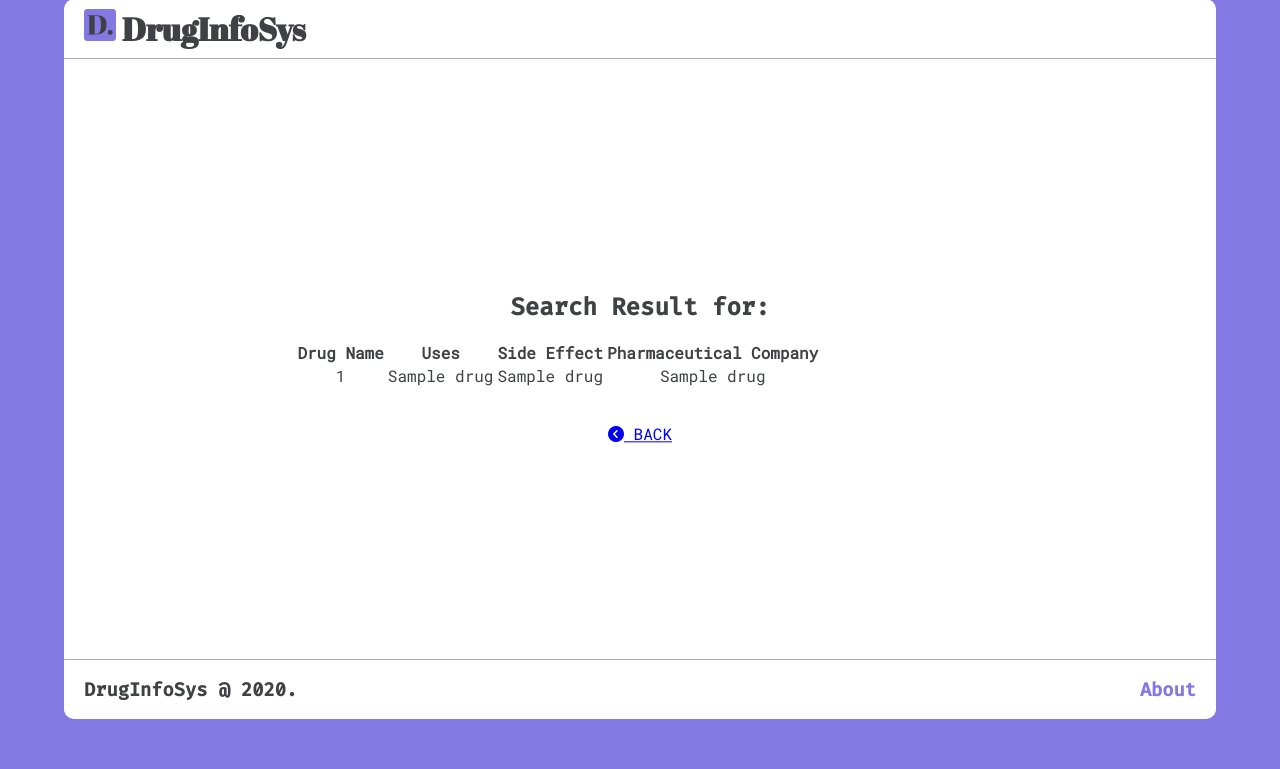
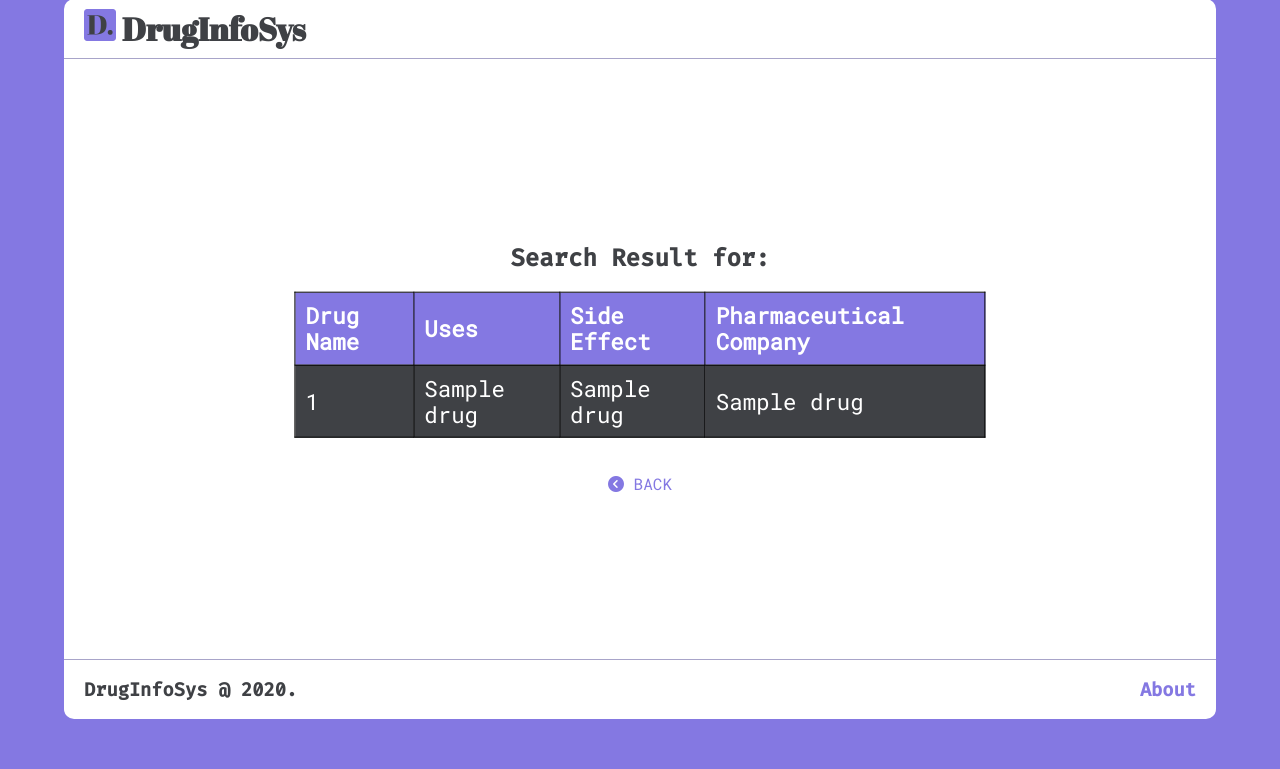
Before and after one commit to A3AJAGBE/python-project, a Flask app: template templates/search.html in a window 1280 px wide. Shown: the part 51-820 px from the top of the page. Run offline with Flask 2, Linux system fonts and the light colour scheme; the template is opened without the code that fills it: most values are stand-ins (such as "Sample title", 1, 10 or a date in 2020); some libraries are stand-ins or nearby versions.

Commit message:
add new style for search page

```diff
--- a/static/css/style.css
+++ b/static/css/style.css
@@ -22,6 +22,12 @@ h2, h3 {
 
 .clearfix {
   clear: both;
+}
+
+a{
+  text-decoration: none;
+  cursor: pointer;
+  color: #8478E2;
 }
 
 /* MAIN SECTION STYLE */
@@ -88,6 +94,27 @@ button:hover {
 }
 
 
+/* TABLE STYLE */
+table {
+  width: 100%;
+  border-collapse: collapse;
+}
+
+table th {
+  background: #8478E2;
+}
+table td{
+  background: #3F4145;
+}
+
+table td, th {
+  border: 1px solid black;
+  padding: 10px;
+  color:  white;
+  text-align: left;
+}
+
+
 /* FOOTER SECTION STYLE */
 footer {
   padding: 0 20px;
@@ -118,4 +145,13 @@ footer span a{
   .content {
     width: 60%;
   }
+
+  table {
+    width: 100%;
+    font-size: 1.4em;
+  }
+
+  .search{
+    width: 90%;
+  }
 }
```
